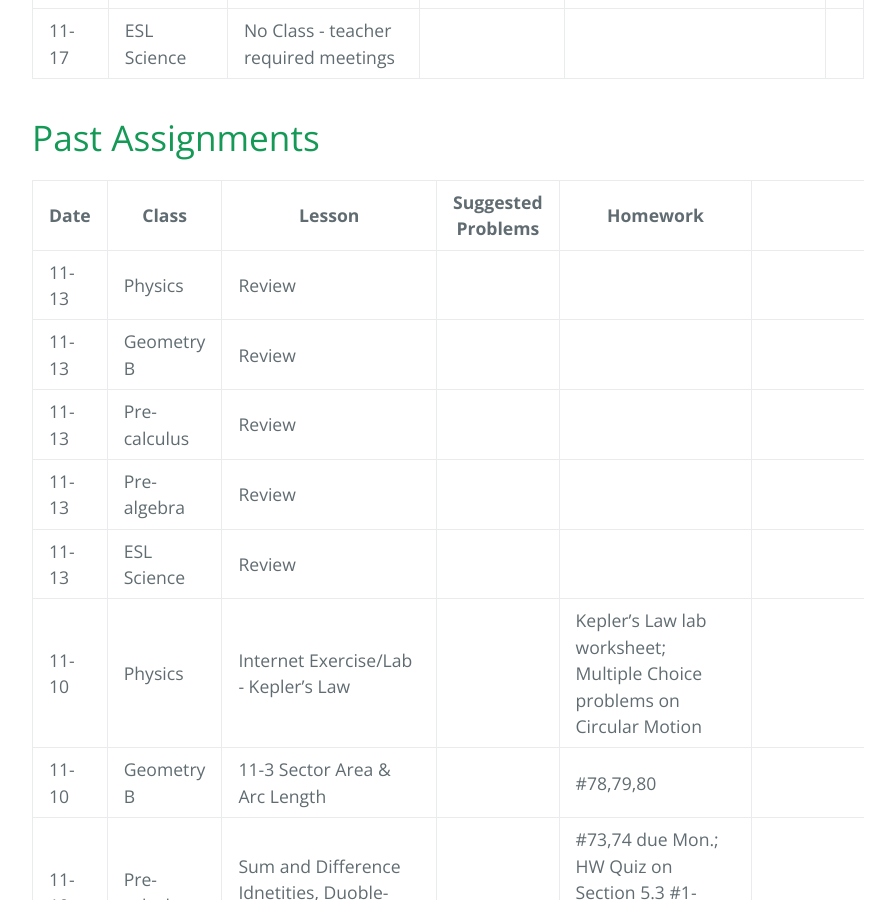
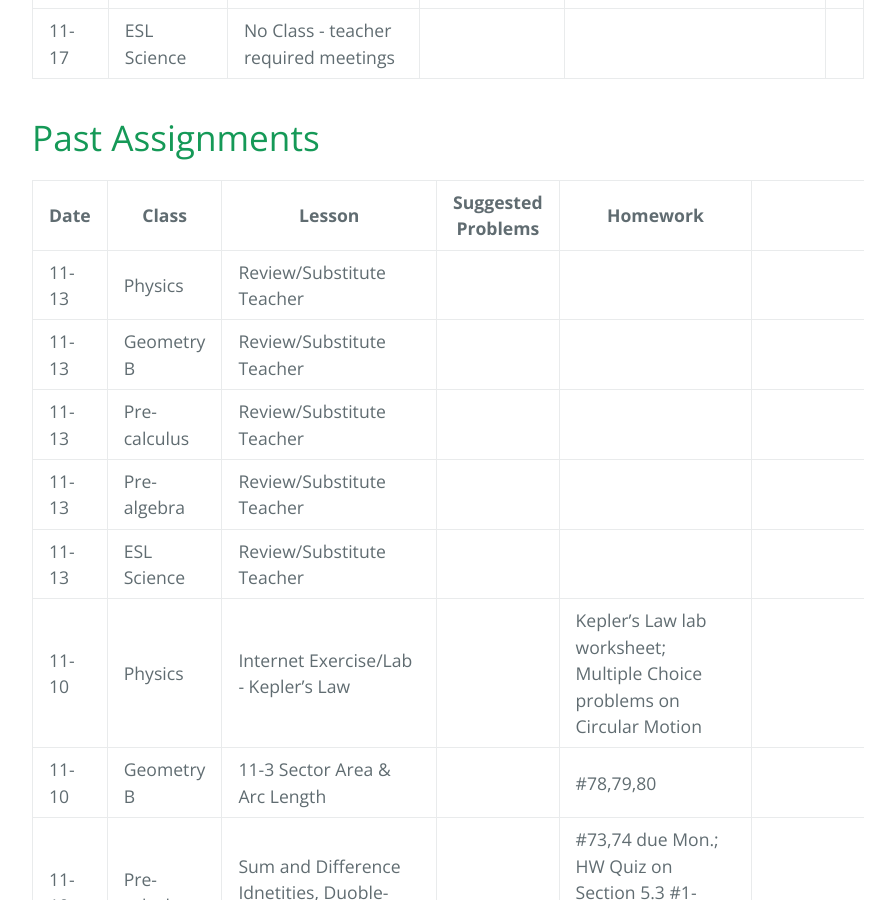
Before and after one commit to gpayoo/gpayoo, a Jekyll site: the page built from index.md, in a window 1280 px wide and 900 px high, scrolled down 1982 px. Shown: the whole window, without its empty margins (192-1087 px from the left). Built offline with Jekyll 4.4.1, drawn with Linux system fonts in a browser that asks for light colours; our own code applies the rules of GitHub Pages for plain Markdown files.

Commit message:
Update index.md

```diff
--- a/index.md
+++ b/index.md
@@ -36,11 +36,11 @@ layout: default
 
 | Date | Class | Lesson | Suggested Problems | Homework |
 | ---- | ----- | ------ | -------- | ---
-| 11-13 | Physics | Review | |
-| 11-13 | Geometry B | Review | | |
-| 11-13 | Pre-calculus | Review | |
-| 11-13 | Pre-algebra | Review | |
-| 11-13 | ESL Science | Review |  |
+| 11-13 | Physics | Review/Substitute Teacher | |
+| 11-13 | Geometry B | Review/Substitute Teacher | | |
+| 11-13 | Pre-calculus | Review/Substitute Teacher | |
+| 11-13 | Pre-algebra | Review/Substitute Teacher | |
+| 11-13 | ESL Science | Review/Substitute Teacher |  |
 | 11-10 | Physics | Internet Exercise/Lab - Kepler's Law | |  Kepler's Law lab worksheet; Multiple Choice problems on Circular Motion
 | 11-10 | Geometry B | 11-3 Sector Area & Arc Length | | #78,79,80|
 | 11-10 | Pre-calculus | Sum and Difference Idnetities, Duoble-Angle Identities  | | #73,74 due Mon.; HW Quiz on Section 5.3 #1-28,35-42,47-49 on Tues.
```
